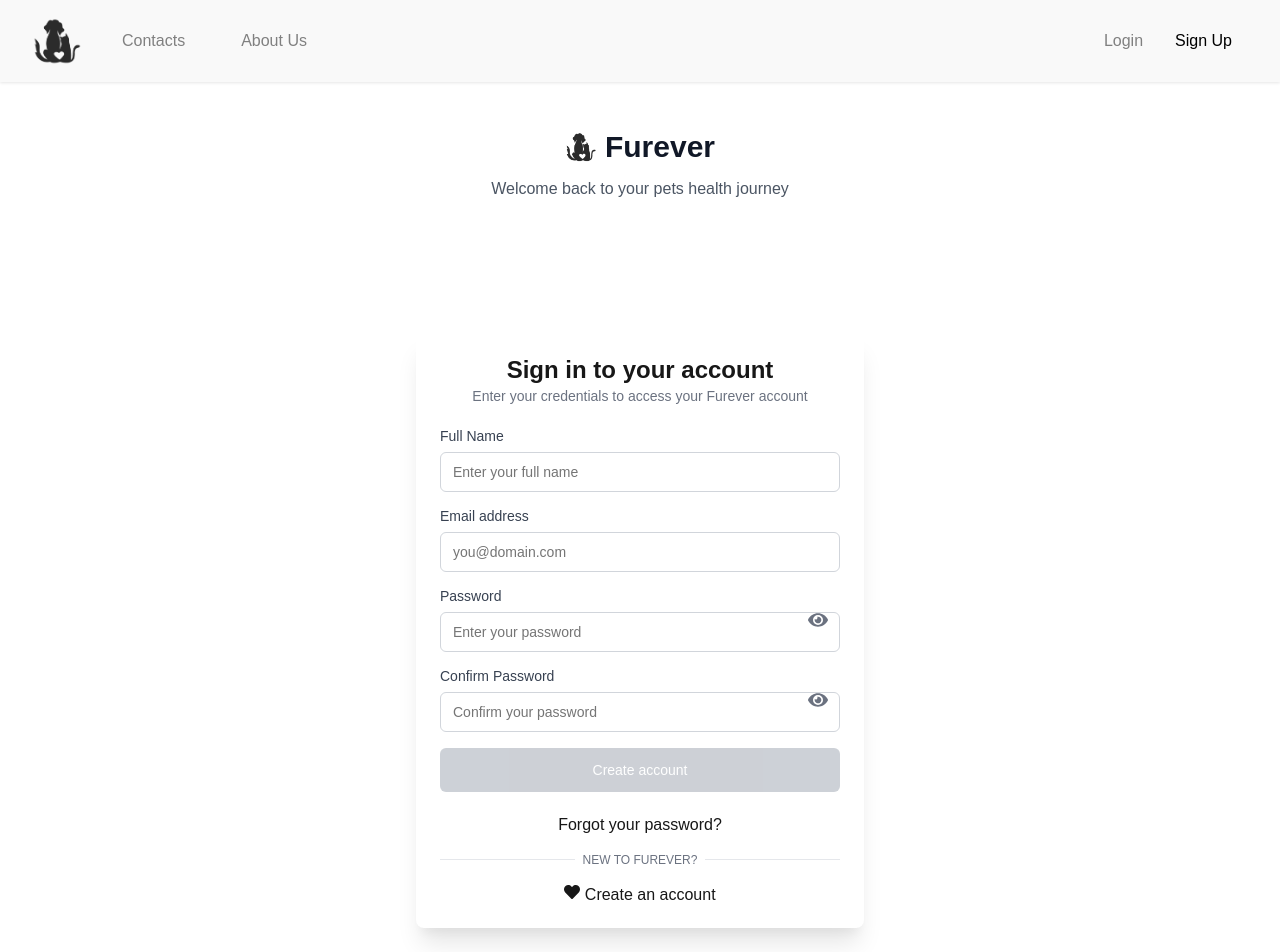
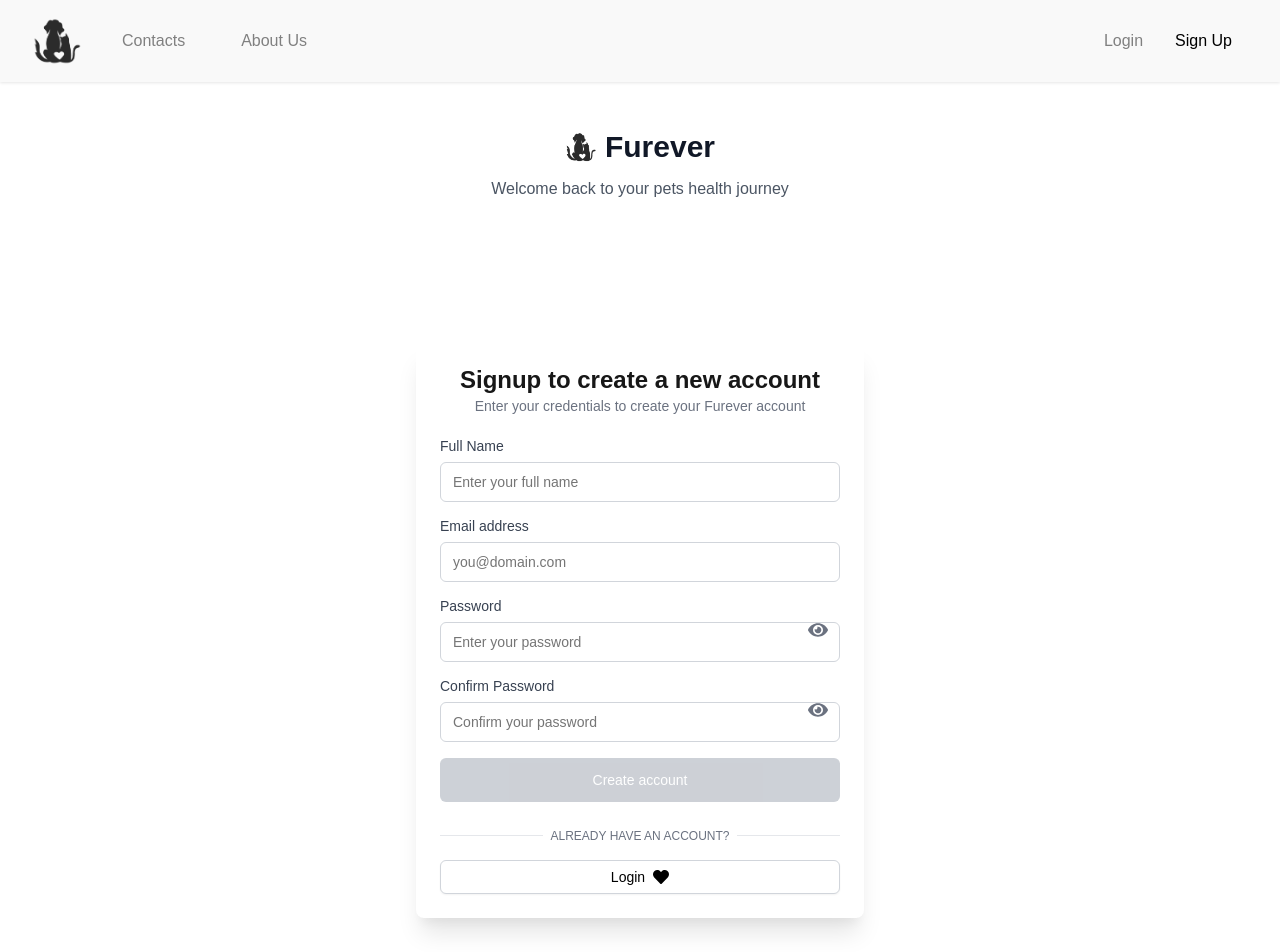
Before and after one commit to binayakjoshi/furever, a Next.js app: page /signup in a window 1280 px wide. Shown: the top 952 px of the page. Built offline with nearby package versions, Linux system fonts and the light colour scheme.

Commit message:
chore(page): move signup logic to signup form

```diff
--- a/app/(auth)/signup/page.tsx
+++ b/app/(auth)/signup/page.tsx
@@ -5,38 +5,33 @@ import { FaHeart } from "react-icons/fa";
 import SignupForm from "@/Components/Authentication/signup-form";
 import styles from "./signup.module.css";
 
-const LoginPage = () => {
-  const handleLogin = (data: { email: string; password: string }) => {
-    console.log("Logging in with", data);
-  };
-
+const SignupPage = () => {
   return (
     <div className={styles.container}>
       <div className={styles.wrapper}>
         <div className={styles.card}>
           <div className={styles.cardHeader}>
-            <h2 className={styles.cardTitle}>Sign in to your account</h2>
+            <h2 className={styles.cardTitle}>Signup to create a new account</h2>
             <p className={styles.cardDescription}>
-              Enter your credentials to access your Furever account
+              Enter your credentials to create your Furever account
             </p>
           </div>
           <div className={styles.cardContent}>
-            <SignupForm onSubmit={handleLogin} />
+            <SignupForm />
 
             <div className={styles.linksContainer}>
-              <Link href="/forgot-password" className={styles.forgotLink}>
-                Forgot your password?
-              </Link>
-
               <div className={styles.divider}>
                 <div className={styles.dividerLine}>
                   <span className={styles.dividerBorder} />
                 </div>
-                <div className={styles.dividerText}>New to Furever?</div>
+                <div className={styles.dividerText}>
+                  Already have an Account?
+                </div>
               </div>
 
-              <Link href="/signup" className={styles.signupButton}>
-                <FaHeart className={styles.signupIcon} /> Create an account
+              <Link href="/login" className={styles.loginButton}>
+                Login
+                <FaHeart className={styles.loginIcon} />
               </Link>
             </div>
           </div>
@@ -45,4 +40,4 @@ const LoginPage = () => {
     </div>
   );
 };
-export default LoginPage;
+export default SignupPage;
```
